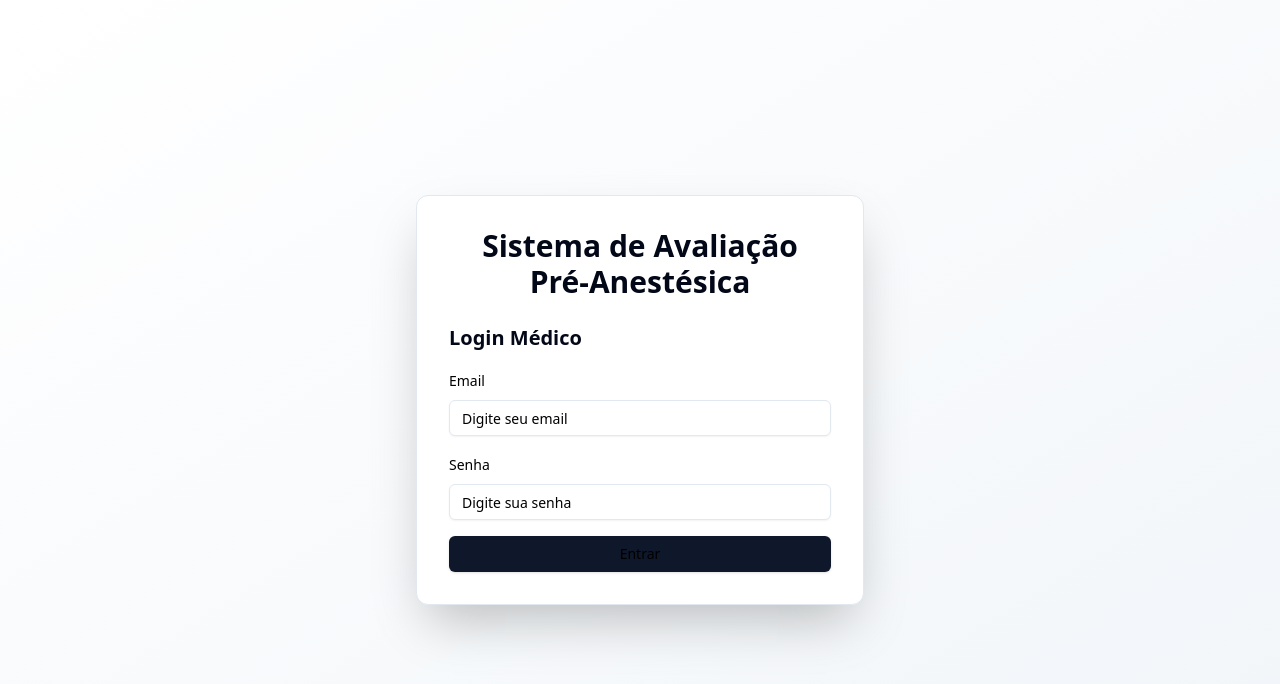
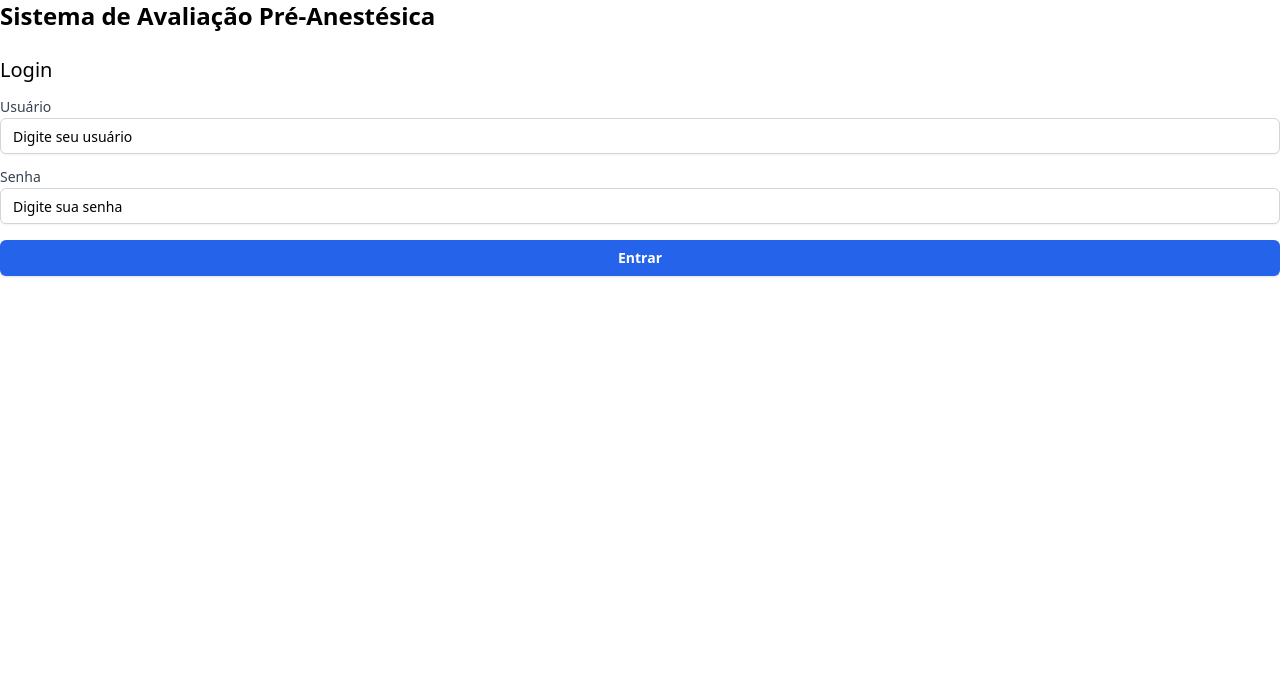
Before and after one commit to SC-Tech-Inova/Avaliacao-pre-anestesica, a Next.js app: page /login in a window 1280 px wide. Shown: the top 684 px of the page. Built offline with nearby package versions, Linux system fonts and the light colour scheme.

Commit message:
Update login.tsx

```diff
--- a/src/pages/login.tsx
+++ b/src/pages/login.tsx
@@ -1,61 +1,78 @@
 import React, { useState } from 'react';
+import { useRouter } from 'next/router';
 import { Button } from '../components/ui/button';
 import { Input } from '../components/ui/input';
 import { Label } from '../components/ui/label';
 
 const Login: React.FC = () => {
-  const [email, setEmail] = useState('');
+  const router = useRouter();
+  const [username, setUsername] = useState('');
   const [password, setPassword] = useState('');
 
-  const handleSubmit = (e: React.FormEvent) => {
+
+  const handleSubmit = async (e: React.FormEvent) => {
     e.preventDefault();
-    console.log('Login submitted:', { email, password });
+
+    const response = await fetch('/api/users', {
+      method: 'POST',
+      headers: {
+        'Content-Type': 'application/json',
+      },
+      body: JSON.stringify({ username, password, action: 'login' }),
+
+    });
+
+    const data = await response.json();
+
+    if (data.success) {
+      sessionStorage.setItem('user', JSON.stringify(data.user));
+      sessionStorage.setItem('isNewLogin', 'true');
+      router.push('/PatientList');
+    } else {
+      console.error('Authentication failed');
+      console.error(data.message || 'Authentication failed');
+
+    }
   };
 
   return (
-    <div className="min-h-screen flex items-center justify-center bg-gradient-to-br from-background to-muted">
-      <div className="w-full max-w-md p-8 bg-card rounded-xl shadow-2xl border border-border animate-fade-in">
-        <h1 className="text-3xl font-bold text-center text-foreground mb-6">
-          Sistema de Avaliação Pré-Anestésica
-        </h1>
-        <div className="space-y-6">
-          <div>
-            <h2 className="text-xl font-semibold text-foreground mb-4">Login Médico</h2>
+    <div className="login-container">
+      <div className="login-box">
+        <h1 className="text-2xl font-bold mb-6">Sistema de Avaliação Pré-Anestésica</h1>
+        <h2 className="text-xl mb-4">Login</h2>
+
+
         <form onSubmit={handleSubmit} className="space-y-4">
-              <div className="space-y-2">
-                <Label htmlFor="email" className="text-muted-foreground">
-                  Email
-                </Label>
+          <div className="input-group">
+            <Label htmlFor="username" className="block text-sm font-medium text-gray-700 mb-1">Usuário</Label>
             <Input
-                  id="email"
-                  type="email"
-                  value={email}
-                  onChange={(e) => setEmail(e.target.value)}
-                  placeholder="Digite seu email"
-                  className="w-full border-input bg-background focus:ring-primary focus:border-primary"
+              id="username"
+              type="text"
+              value={username}
+              onChange={(e) => setUsername(e.target.value)}
+              placeholder="Digite seu usuário"
+              autoComplete="username"
+              className="w-full px-3 py-2 border border-gray-300 rounded-md shadow-sm focus:outline-none focus:ring-blue-500 focus:border-blue-500"
             />
           </div>
-              <div className="space-y-2">
-                <Label htmlFor="password" className="text-muted-foreground">
-                  Senha
-                </Label>
+          <div className="input-group">
+            <Label htmlFor="password" className="block text-sm font-medium text-gray-700 mb-1">Senha</Label>
             <Input
               id="password"
               type="password"
               value={password}
               onChange={(e) => setPassword(e.target.value)}
               placeholder="Digite sua senha"
-                  className="w-full border-input bg-background focus:ring-primary focus:border-primary"
+              autoComplete="current-password"
+              className="w-full px-3 py-2 border border-gray-300 rounded-md shadow-sm focus:outline-none focus:ring-blue-500 focus:border-blue-500"
             />
           </div>
-              <Button
-                type="submit"
-                className="w-full bg-primary text-primary-foreground hover:bg-primary/90 transition-all duration-300">
+          <Button type="submit" className="w-full bg-blue-600 hover:bg-blue-700 text-white font-semibold py-2 px-4 rounded-md focus:outline-none focus:ring-2 focus:ring-blue-500 focus:ring-offset-2">
             Entrar
+
           </Button>
+
         </form>
-          </div>
-        </div>
       </div>
     </div>
   );
```
Lines whose indentation alone changed are shown as unchanged.
